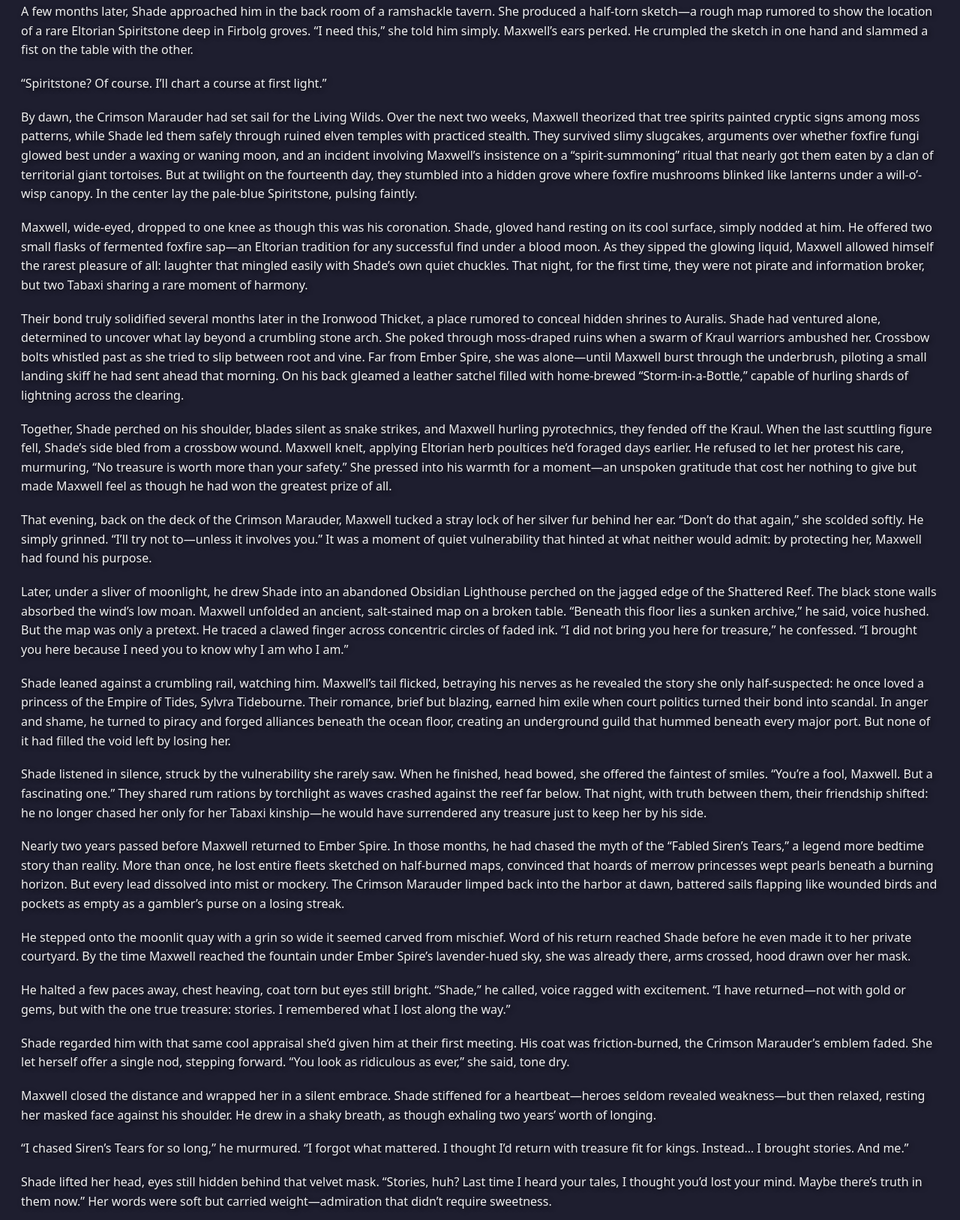
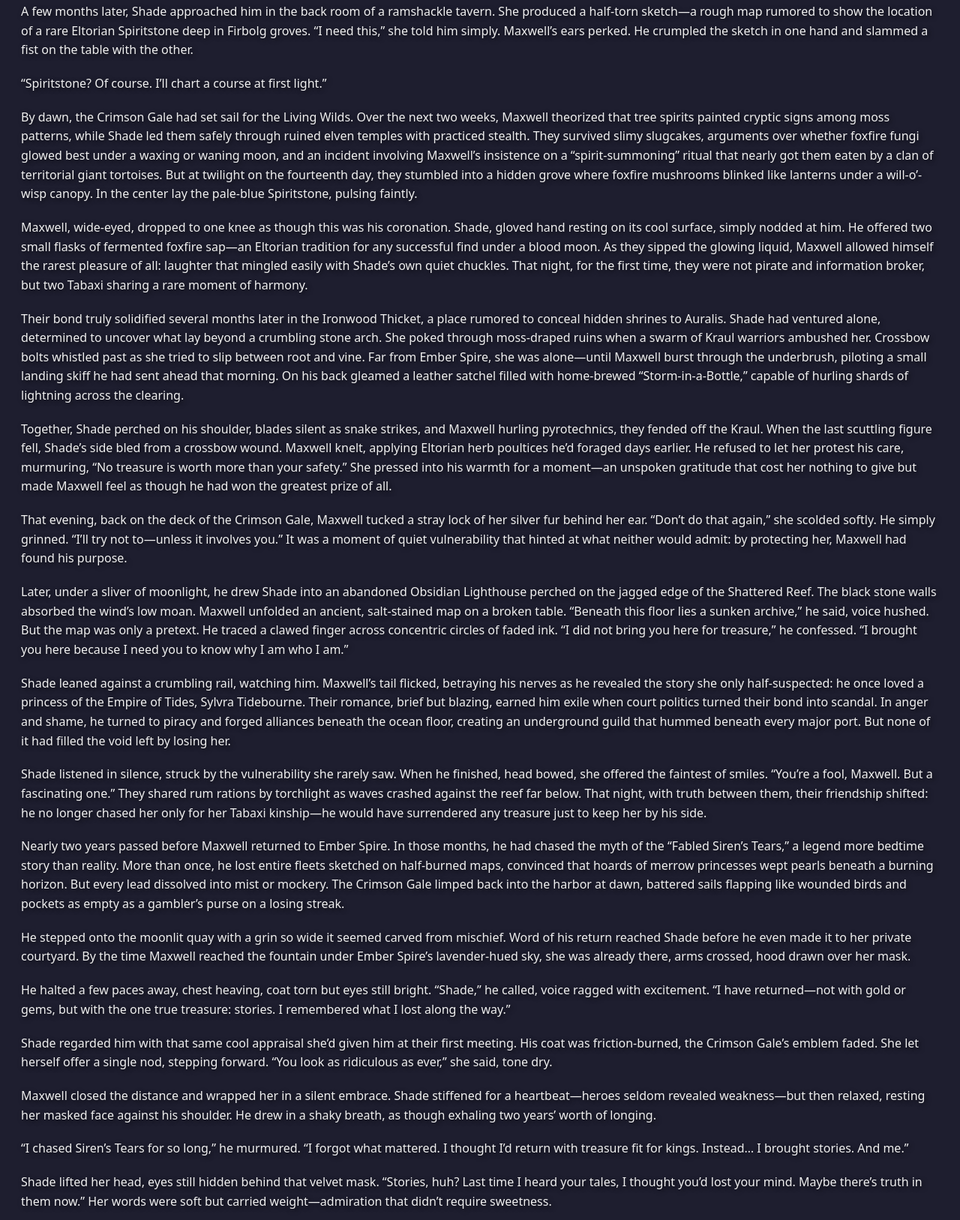
Before and after one commit to ChefDeBugging/The-Vault-of-Knowing, a plain HTML site: page npc-index/npc-pages/empire-of-tides/captain-maxwell.html in a window 1280 px wide. Shown: the part 2937-4564 px from the top of the page at 75% size. Drawn offline with Linux system fonts and the light colour scheme; a web font is replaced by a local one.

Commit message:
fixed crimson gale

```diff
--- a/npc-index/npc-pages/empire-of-tides/captain-maxwell.html
+++ b/npc-index/npc-pages/empire-of-tides/captain-maxwell.html
@@ -97,7 +97,7 @@
 
   <p>“Spiritstone? Of course. I’ll chart a course at first light.”</p>
 
-  <p>By dawn, the Crimson Marauder had set sail for the Living Wilds. Over the next two weeks, Maxwell theorized that tree spirits painted cryptic signs among moss patterns, while Shade led them safely through ruined elven temples with practiced stealth. They survived slimy slugcakes, arguments over whether foxfire fungi glowed best under a waxing or waning moon, and an incident involving Maxwell’s insistence on a “spirit-summoning” ritual that nearly got them eaten by a clan of territorial giant tortoises. But at twilight on the fourteenth day, they stumbled into a hidden grove where foxfire mushrooms blinked like lanterns under a will-o’-wisp canopy. In the center lay the pale-blue Spiritstone, pulsing faintly.</p>
+  <p>By dawn, the Crimson Gale had set sail for the Living Wilds. Over the next two weeks, Maxwell theorized that tree spirits painted cryptic signs among moss patterns, while Shade led them safely through ruined elven temples with practiced stealth. They survived slimy slugcakes, arguments over whether foxfire fungi glowed best under a waxing or waning moon, and an incident involving Maxwell’s insistence on a “spirit-summoning” ritual that nearly got them eaten by a clan of territorial giant tortoises. But at twilight on the fourteenth day, they stumbled into a hidden grove where foxfire mushrooms blinked like lanterns under a will-o’-wisp canopy. In the center lay the pale-blue Spiritstone, pulsing faintly.</p>
 
   <p>Maxwell, wide-eyed, dropped to one knee as though this was his coronation. Shade, gloved hand resting on its cool surface, simply nodded at him. He offered two small flasks of fermented foxfire sap—an Eltorian tradition for any successful find under a blood moon. As they sipped the glowing liquid, Maxwell allowed himself the rarest pleasure of all: laughter that mingled easily with Shade’s own quiet chuckles. That night, for the first time, they were not pirate and information broker, but two Tabaxi sharing a rare moment of harmony.</p>
 
@@ -105,7 +105,7 @@
 
   <p>Together, Shade perched on his shoulder, blades silent as snake strikes, and Maxwell hurling pyrotechnics, they fended off the Kraul. When the last scuttling figure fell, Shade’s side bled from a crossbow wound. Maxwell knelt, applying Eltorian herb poultices he’d foraged days earlier. He refused to let her protest his care, murmuring, “No treasure is worth more than your safety.” She pressed into his warmth for a moment—an unspoken gratitude that cost her nothing to give but made Maxwell feel as though he had won the greatest prize of all.</p>
 
-  <p>That evening, back on the deck of the Crimson Marauder, Maxwell tucked a stray lock of her silver fur behind her ear. “Don’t do that again,” she scolded softly. He simply grinned. “I’ll try not to—unless it involves you.” It was a moment of quiet vulnerability that hinted at what neither would admit: by protecting her, Maxwell had found his purpose.</p>
+  <p>That evening, back on the deck of the Crimson Gale, Maxwell tucked a stray lock of her silver fur behind her ear. “Don’t do that again,” she scolded softly. He simply grinned. “I’ll try not to—unless it involves you.” It was a moment of quiet vulnerability that hinted at what neither would admit: by protecting her, Maxwell had found his purpose.</p>
 
   <p>Later, under a sliver of moonlight, he drew Shade into an abandoned Obsidian Lighthouse perched on the jagged edge of the Shattered Reef. The black stone walls absorbed the wind’s low moan. Maxwell unfolded an ancient, salt-stained map on a broken table. “Beneath this floor lies a sunken archive,” he said, voice hushed. But the map was only a pretext. He traced a clawed finger across concentric circles of faded ink. “I did not bring you here for treasure,” he confessed. “I brought you here because I need you to know why I am who I am.”</p>
 
@@ -113,13 +113,13 @@
 
   <p>Shade listened in silence, struck by the vulnerability she rarely saw. When he finished, head bowed, she offered the faintest of smiles. “You’re a fool, Maxwell. But a fascinating one.” They shared rum rations by torchlight as waves crashed against the reef far below. That night, with truth between them, their friendship shifted: he no longer chased her only for her Tabaxi kinship—he would have surrendered any treasure just to keep her by his side.</p>
 
-  <p>Nearly two years passed before Maxwell returned to Ember Spire. In those months, he had chased the myth of the “Fabled Siren’s Tears,” a legend more bedtime story than reality. More than once, he lost entire fleets sketched on half-burned maps, convinced that hoards of merrow princesses wept pearls beneath a burning horizon. But every lead dissolved into mist or mockery. The Crimson Marauder limped back into the harbor at dawn, battered sails flapping like wounded birds and pockets as empty as a gambler’s purse on a losing streak.</p>
+  <p>Nearly two years passed before Maxwell returned to Ember Spire. In those months, he had chased the myth of the “Fabled Siren’s Tears,” a legend more bedtime story than reality. More than once, he lost entire fleets sketched on half-burned maps, convinced that hoards of merrow princesses wept pearls beneath a burning horizon. But every lead dissolved into mist or mockery. The Crimson Gale limped back into the harbor at dawn, battered sails flapping like wounded birds and pockets as empty as a gambler’s purse on a losing streak.</p>
 
   <p>He stepped onto the moonlit quay with a grin so wide it seemed carved from mischief. Word of his return reached Shade before he even made it to her private courtyard. By the time Maxwell reached the fountain under Ember Spire’s lavender-hued sky, she was already there, arms crossed, hood drawn over her mask.</p>
 
   <p>He halted a few paces away, chest heaving, coat torn but eyes still bright. “Shade,” he called, voice ragged with excitement. “I have returned—not with gold or gems, but with the one true treasure: stories. I remembered what I lost along the way.”</p>
 
-  <p>Shade regarded him with that same cool appraisal she’d given him at their first meeting. His coat was friction-burned, the Crimson Marauder’s emblem faded. She let herself offer a single nod, stepping forward. “You look as ridiculous as ever,” she said, tone dry.</p>
+  <p>Shade regarded him with that same cool appraisal she’d given him at their first meeting. His coat was friction-burned, the Crimson Gale’s emblem faded. She let herself offer a single nod, stepping forward. “You look as ridiculous as ever,” she said, tone dry.</p>
 
   <p>Maxwell closed the distance and wrapped her in a silent embrace. Shade stiffened for a heartbeat—heroes seldom revealed weakness—but then relaxed, resting her masked face against his shoulder. He drew in a shaky breath, as though exhaling two years’ worth of longing.</p>
 
```
